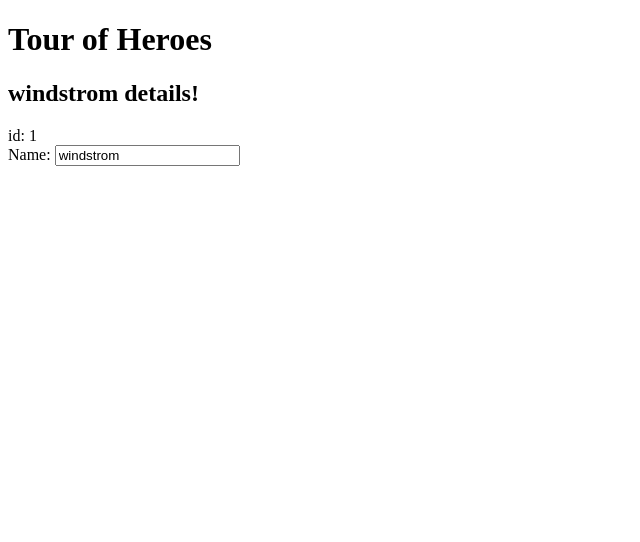
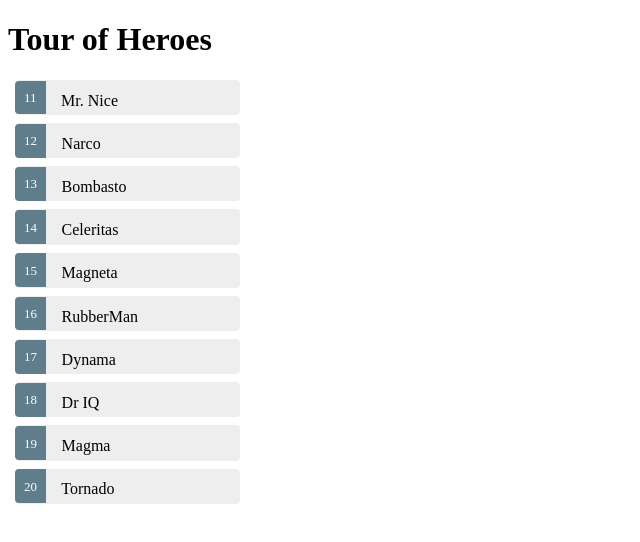
Before and after one commit to Bikash300895/AngulApp, an Angular app: page / in a window 1280 px wide. Shown: the top 542 px of the page, without its empty margins (0-640 px from the left). Built offline with nearby package versions, Linux system fonts and the light colour scheme.

Commit message:
Showing a list of heroes

```diff
--- a/src/app/app.component.css
+++ b/src/app/app.component.css
@@ -0,0 +1,47 @@
+.selected {
+  background-color: #CFD8DC !important;
+  color: white;
+}
+.heroes {
+  margin: 0 0 2em 0;
+  list-style-type: none;
+  padding: 0;
+  width: 15em;
+}
+.heroes li {
+  cursor: pointer;
+  position: relative;
+  left: 0;
+  background-color: #EEE;
+  margin: .5em;
+  padding: .3em 0;
+  height: 1.6em;
+  border-radius: 4px;
+}
+.heroes li.selected:hover {
+  background-color: #BBD8DC !important;
+  color: white;
+}
+.heroes li:hover {
+  color: #607D8B;
+  background-color: #DDD;
+  left: .1em;
+}
+.heroes .text {
+  position: relative;
+  top: -3px;
+}
+.heroes .badge {
+  display: inline-block;
+  font-size: small;
+  color: white;
+  padding: 0.8em 0.7em 0 0.7em;
+  background-color: #607D8B;
+  line-height: 1em;
+  position: relative;
+  left: -1px;
+  top: -4px;
+  height: 1.8em;
+  margin-right: .8em;
+  border-radius: 4px 0 0 4px;
+}
--- a/src/app/app.component.html
+++ b/src/app/app.component.html
@@ -1,7 +1,8 @@
 <h1>{{title}}</h1>
-<h2>{{hero.name}} details!</h2>
-<div><label>id: </label>{{hero.id}}</div>
-<div>
-  <label>Name: </label>
-  <input [(ngModel)]="hero.name" placeholder="name">
-</div>
+
+
+<ul class="heroes">
+  <li *ngFor="let hero of heroes">
+    <span class="badge">{{hero.id}}</span> {{hero.name}}
+  </li>
+</ul>
--- a/src/app/app.component.ts
+++ b/src/app/app.component.ts
@@ -3,14 +3,24 @@
 @Component({
   selector: 'app-root',
   templateUrl: './app.component.html',
-  styleUrls: ['./app.component.css']
+  styleUrls: ['./app.component.css'],
+
 })
 export class AppComponent {
   title = 'Tour of Heroes';
-  hero: Hero = {
-    id:1,
-    name: 'windstrom'
-  }
+  HEROES: Hero[] = [
+    { id: 11, name: 'Mr. Nice' },
+    { id: 12, name: 'Narco' },
+    { id: 13, name: 'Bombasto' },
+    { id: 14, name: 'Celeritas' },
+    { id: 15, name: 'Magneta' },
+    { id: 16, name: 'RubberMan' },
+    { id: 17, name: 'Dynama' },
+    { id: 18, name: 'Dr IQ' },
+    { id: 19, name: 'Magma' },
+    { id: 20, name: 'Tornado' }
+  ];
+  heroes = this.HEROES;
 }
 
 export class Hero{
```
